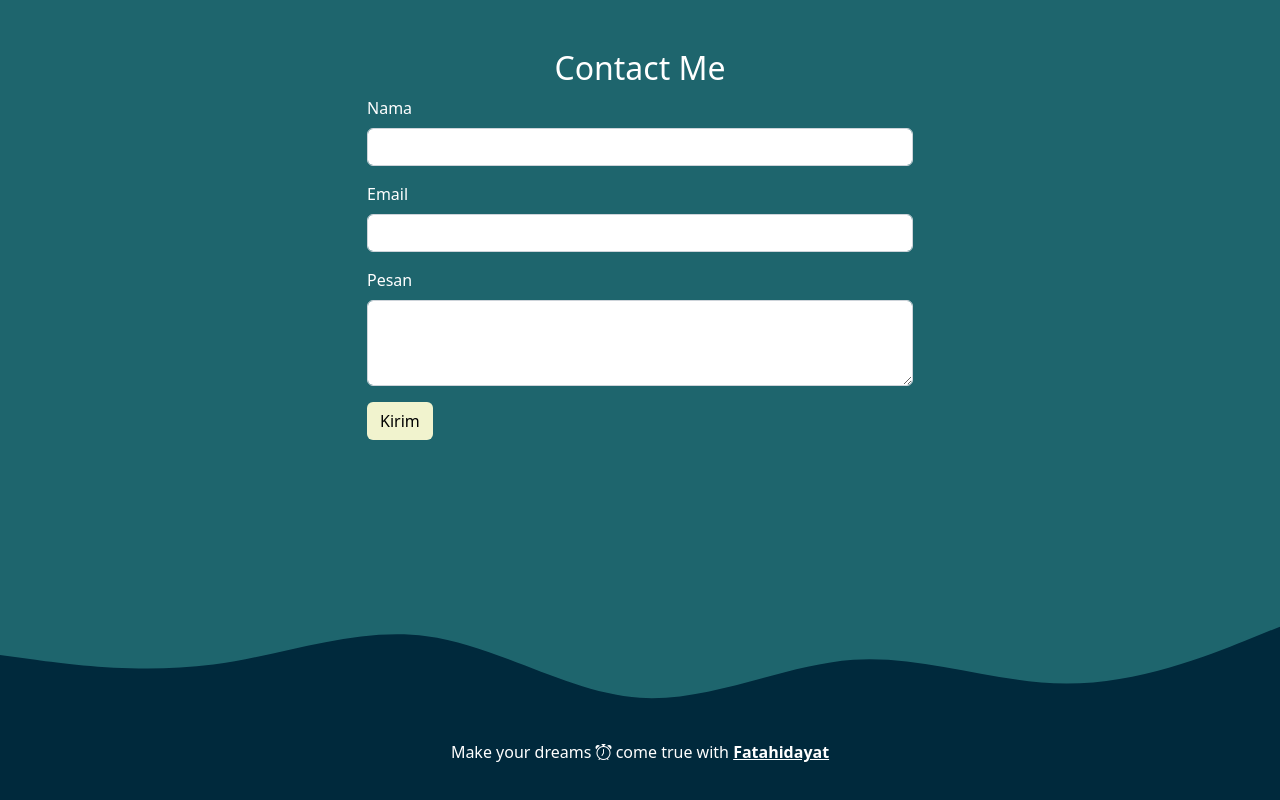
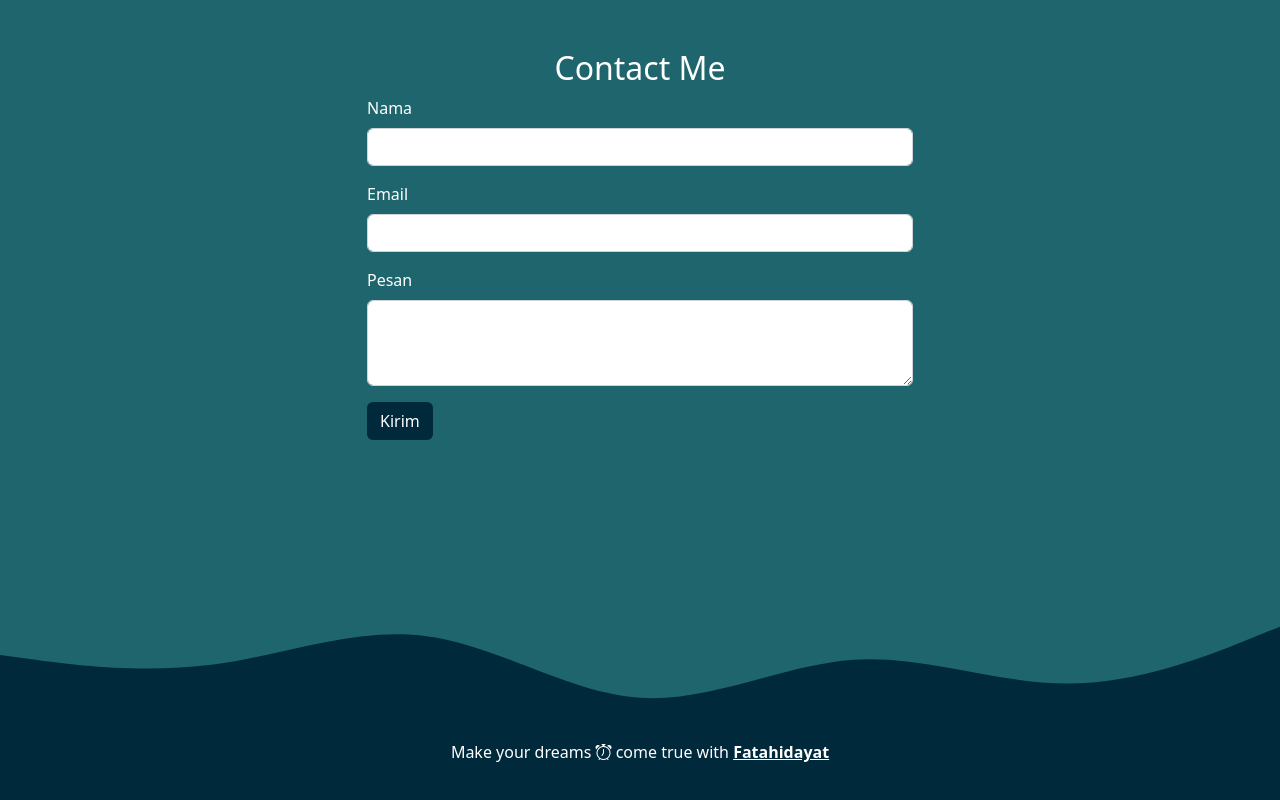
Before and after one commit to FatahNurhy-PPLG1/fatahidayat, a plain HTML site: page index.html in a window 1280 px wide. Shown: the part 2485-3285 px from the top of the page. Drawn offline with nearby package versions, Linux system fonts and the light colour scheme.

Commit message:
mengubah warna tombol

```diff
--- a/index.html
+++ b/index.html
@@ -167,7 +167,7 @@
                 <textarea class="form-control" id="pesan" rows="3"></textarea>
               </div>
 
-              <button type="submit" class="btn text-black" style="background-color: #f1f3ce">Kirim</button>
+              <button type="submit" class="btn text-white" style="background-color: #00293c">Kirim</button>
             </form>
           </div>
         </div>
```
